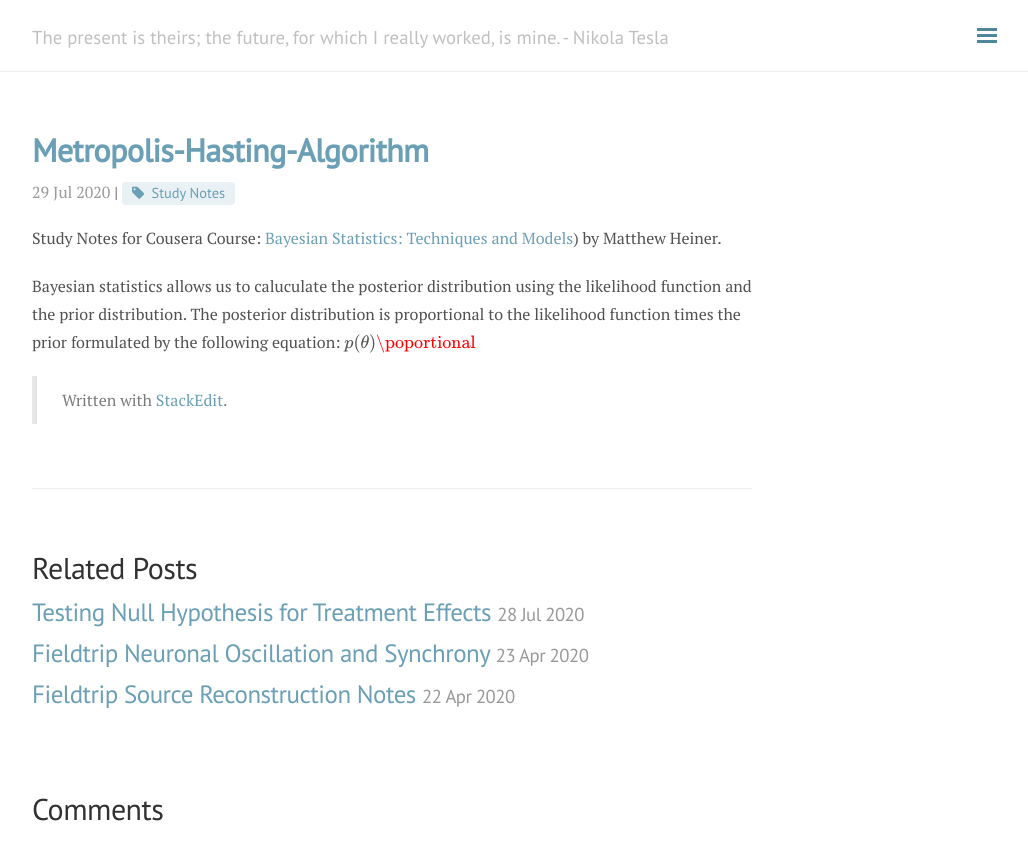
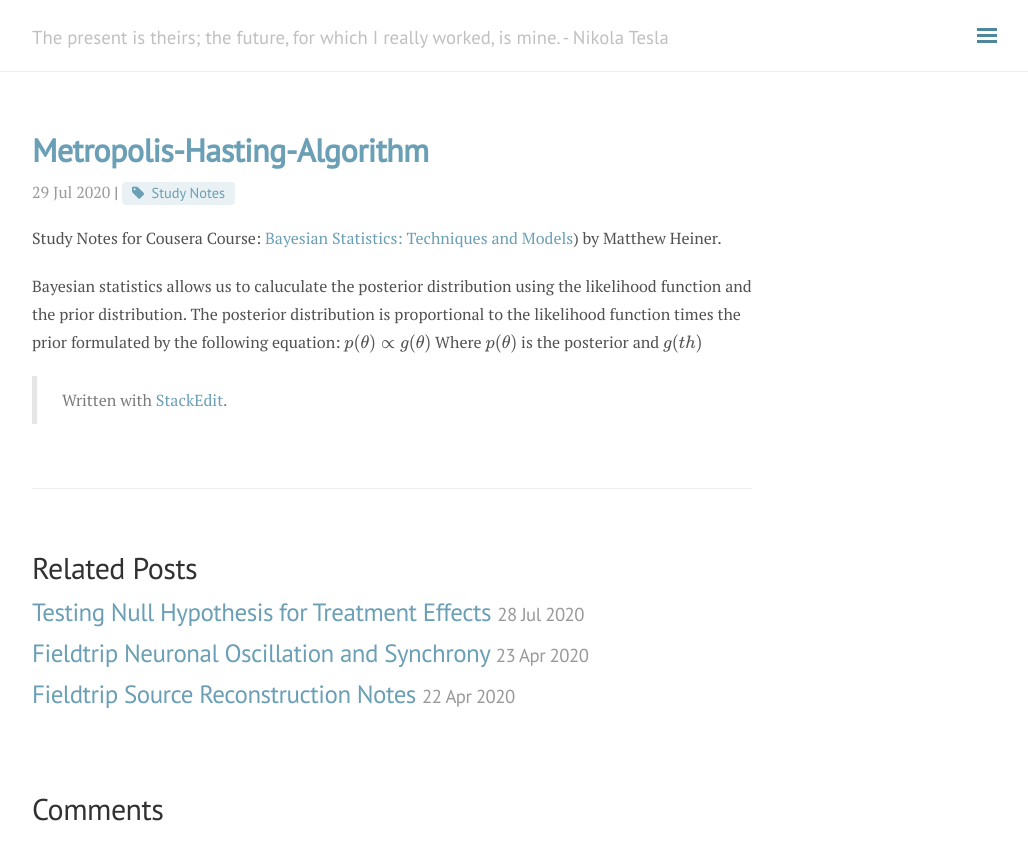
Before and after one commit to andylikescodes/andylikescodes.github.io, a Jekyll site: the page built from _posts/2020-07-29-Metropolis-Hasting-Algorithm.md, in a window 1280 px wide. Shown: the top 860 px of the page, without its empty margins (248-1276 px from the left). Built offline with Jekyll 4.4.1, drawn with Linux system fonts in a browser that asks for light colours; nearby versions of some CDN libraries; formulas are drawn with MathJax 3; comment, search, counter and statistics services are not loaded.

Commit message:
_posts/2020-07-29-Metropolis-Hasting-Algorithm.md updated from https://stackedit.io/

```diff
--- a/_posts/2020-07-29-Metropolis-Hasting-Algorithm.md
+++ b/_posts/2020-07-29-Metropolis-Hasting-Algorithm.md
@@ -8,10 +8,11 @@ category: Baysian Statistics
 Study Notes for Cousera Course: [Bayesian Statistics: Techniques and Models](https://www.coursera.org/learn/mcmc-bayesian-statistics/)) by Matthew Heiner.
 
 Bayesian statistics allows us to caluculate the posterior distribution using the likelihood function and the prior distribution. The posterior distribution is proportional to the likelihood function times the prior formulated by the following equation:
-$$p(\theta) \poportional$$
+$$p(\theta) \propto g(\theta)$$
+Where $p(\theta)$ is the posterior and $g(th)$
 
 
 > Written with [StackEdit](https://stackedit.io/).
 <!--stackedit_data:
-eyJoaXN0b3J5IjpbMTEwNjA3NjgzOF19
+eyJoaXN0b3J5IjpbLTk1NjY2MDkyMl19
 -->
```
